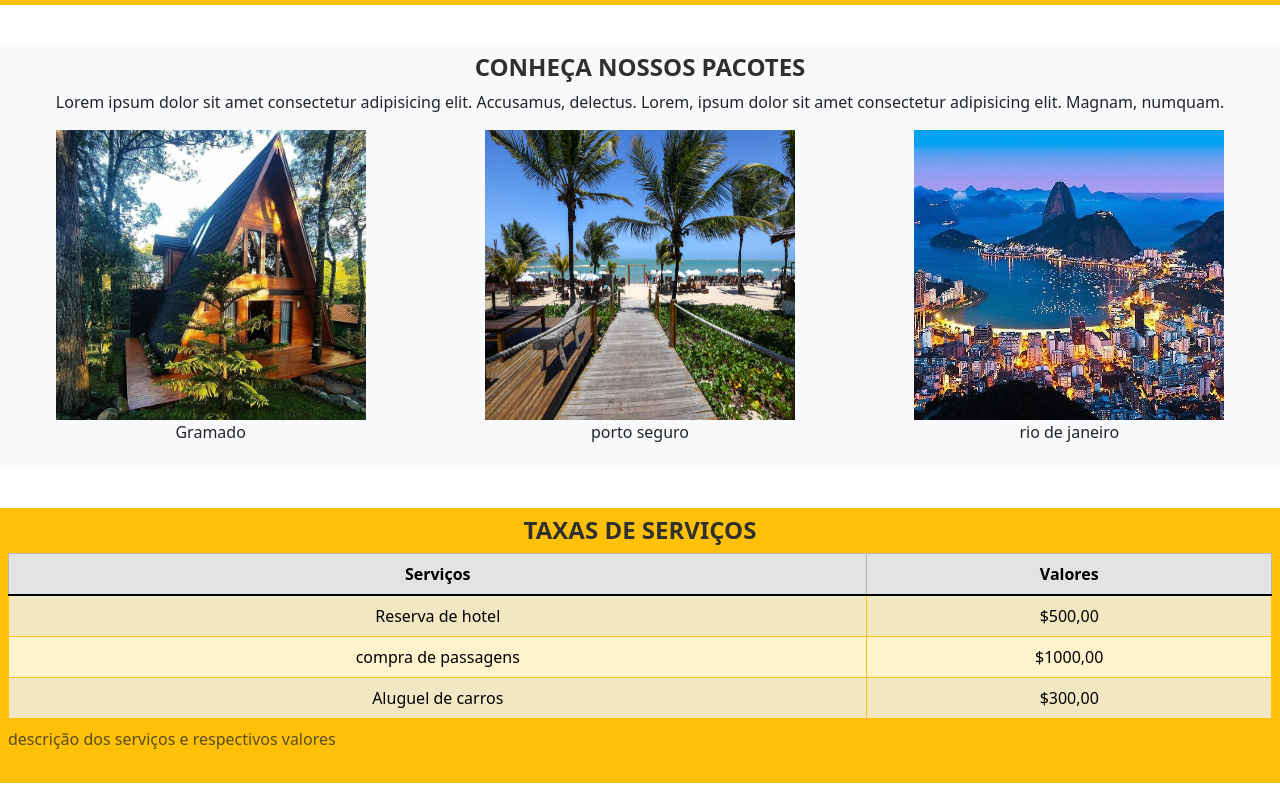
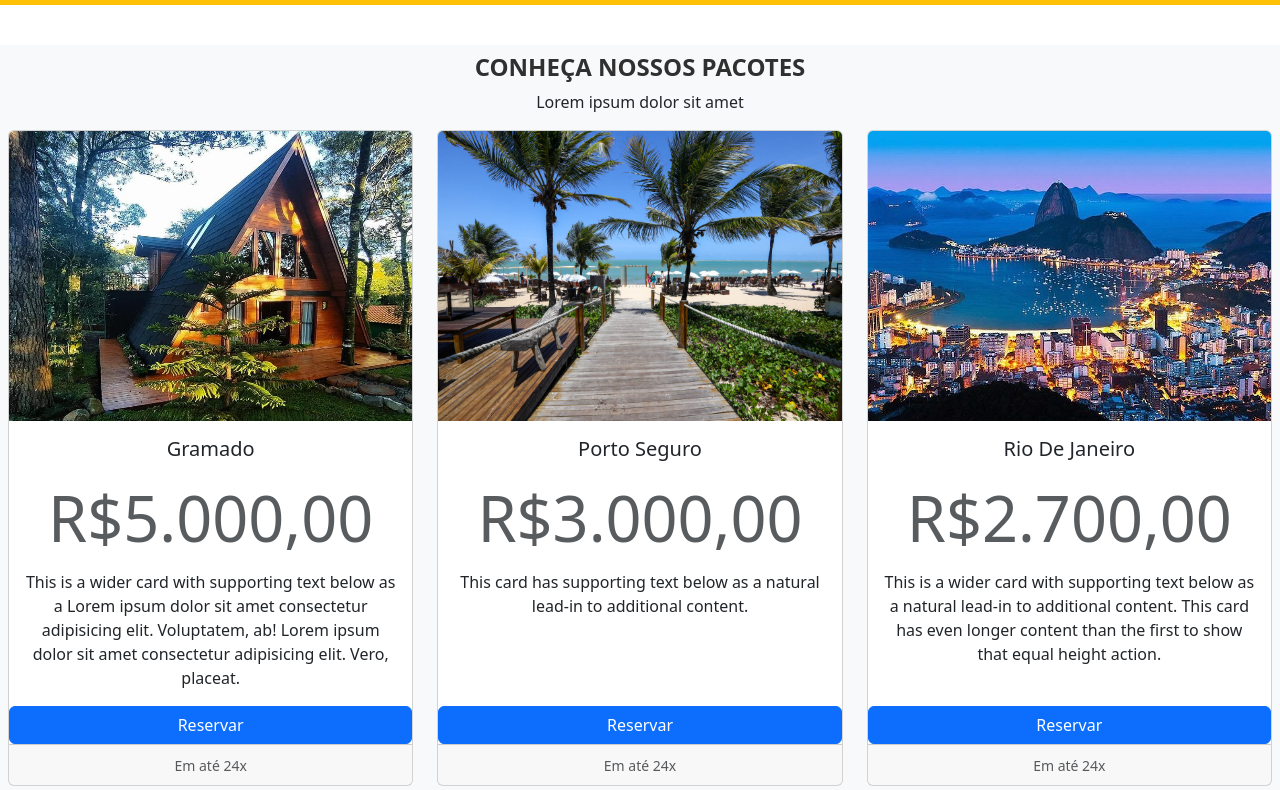
Before and after one commit to EvertonDepla/Viagem-Dos-Sonhos, a plain HTML site: page index.html in a window 1280 px wide. Shown: the part 517-1307 px from the top of the page. Drawn offline with nearby package versions, Linux system fonts and the light colour scheme.

Commit message:
adição de modal

```diff
--- a/index.html
+++ b/index.html
@@ -51,9 +51,12 @@
         </nav>
         <div id="carouselExampleCaptions" class="carousel slide" data-bs-ride="false">
             <div class="carousel-indicators">
-                <button type="button" data-bs-target="#carouselExampleCaptions" data-bs-slide-to="0" class="active" aria-current="true" aria-label="Slide 1"></button>
-                <button type="button" data-bs-target="#carouselExampleCaptions" data-bs-slide-to="1" aria-label="Slide 2"></button>
-                <button type="button" data-bs-target="#carouselExampleCaptions" data-bs-slide-to="2" aria-label="Slide 3"></button>
+                <button type="button" data-bs-target="#carouselExampleCaptions" data-bs-slide-to="0" class="active"
+                    aria-current="true" aria-label="Slide 1"></button>
+                <button type="button" data-bs-target="#carouselExampleCaptions" data-bs-slide-to="1"
+                    aria-label="Slide 2"></button>
+                <button type="button" data-bs-target="#carouselExampleCaptions" data-bs-slide-to="2"
+                    aria-label="Slide 3"></button>
             </div>
             <div class="carousel-inner">
                 <div class="carousel-item active">
@@ -63,19 +66,21 @@
                     </div>
                 </div>
                 <div class="carousel-item">
-                    <img src="./assets/foz-do-iguaçu.jpg" class="d-block w-100" alt="Riacho em foz do iguaçu" >
+                    <img src="./assets/foz-do-iguaçu.jpg" class="d-block w-100" alt="Riacho em foz do iguaçu">
                     <div class="carousel-caption d-none d-md-block">
                         <h5>De norte a sul</h5>
                     </div>
                 </div>
                 <div class="carousel-item">
-                    <img src="./assets/salvador-bahia.webp" class="d-block w-100" alt="Casas coloridas em Salvador Bahia">
+                    <img src="./assets/salvador-bahia.webp" class="d-block w-100"
+                        alt="Casas coloridas em Salvador Bahia">
                     <div class="carousel-caption d-none d-md-block">
                         <h5>Venha conhecer o Brasil</h5>
                     </div>
                 </div>
             </div>
-            <button class="carousel-control-prev" type="button" data-bs-target="#carouselExampleCaptions" data-bs-slide="prev">
+            <button class="carousel-control-prev" type="button" data-bs-target="#carouselExampleCaptions"
+                data-bs-slide="prev">
                 <span class="carousel-control-prev-icon" aria-hidden="true"></span>
                 <span class="visually-hidden">Previous</span>
             </button>
@@ -88,21 +93,54 @@
     </header>
     <section class="container-fluid bg-light text-center p-2">
         <h2>Conheça nossos pacotes</h2>
-        <p>Lorem ipsum dolor sit amet consectetur adipisicing elit. Accusamus, delectus. Lorem, ipsum dolor sit amet
-            consectetur adipisicing elit. Magnam, numquam.</p>
-        <div class="row">
-            <figure class="col text-center">
-                <img src="./assets/chales-em-gramado.jpg" alt="chale em gramado">
-                <figcaption>Gramado</figcaption>
-            </figure>
-            <figure class="col text-center">
-                <img src="./assets/porto-seguro.jpg" alt="porto seguro">
-                <figcaption>porto seguro</figcaption>
-            </figure>
-            <figure class="col text-center">
-                <img src="./assets/rio-de-janeiro.jpg" alt="rio de janeiro">
-                <figcaption>rio de janeiro</figcaption>
-            </figure>
+        <p>Lorem ipsum dolor sit amet</p>
+        <div class="row row-cols-1 row-cols-md-3 g-4">
+            <div class="col">
+                <div class="card h-">
+                    <img src="./assets/chales-em-gramado.jpg" class="card-img-top" alt="...">
+                    <div class="card-body">
+                        <h5 class="card-title">Gramado</h5>
+                        <h1 class="card-subtitle text-muted">R$5.000,00</h1>
+                        <p class="card-text">This is a wider card with supporting text below as a Lorem ipsum dolor sit amet consectetur adipisicing elit. Voluptatem, ab! Lorem ipsum dolor sit amet consectetur adipisicing elit. Vero, placeat.</p>
+                    </div>
+                    <a href="#" class="btn btn-primary" data-bs-toggle="modal" data-bs-target="#exampleModal">Reservar</a>
+                    <div class="card-footer">
+                        <small class="text-body-secondary">Em até 24x</small>
+                    </div>
+                </div>
+            </div>
+            <div class="col">
+                <div class="card h-100">
+                    <img src="./assets/porto-seguro.jpg" class="card-img-top" alt="...">
+                    <div class="card-body">
+                        <h5 class="card-title">Porto Seguro</h5>
+                        <h1 class="card-subtitle text-muted">R$3.000,00</h1>
+                        <p class="card-text">This card has supporting text below as a natural lead-in to additional content.</p>
+                    </div>
+                    <a href="#" class="btn btn-primary" data-bs-toggle="modal" data-bs-target="#exampleModal">Reservar</a>
+                    <div class="card-footer">
+                        <small class="text-body-secondary">Em até 24x</small>
+                    </div>
+                </div>
+            </div>
+            <div class="col">
+                <div class="card h-100">
+                    <img src="./assets/rio-de-janeiro.jpg" class="card-img-top" alt="...">
+                    <div class="card-body">
+                        <h5 class="card-title">Rio De Janeiro</h5>
+                        <h1 class="card-subtitle text-muted">R$2.700,00</h1>
+                        <p class="card-text">This is a wider card with supporting text below as a natural lead-in to
+                            additional content. This card has even longer content than the first to show that equal
+                            height action.</p>
+                    </div>
+                    <a href="#" class="btn btn-primary" data-bs-toggle="modal"
+                        data-bs-target="#exampleModal">Reservar</a>
+                    <div class="card-footer">
+                        <small class="text-body-secondary">Em até 24x</small>
+                    </div>
+                </div>
+            </div>
+        </div>
         </div>
     </section>
     <section class="container-fluid bg-warning text-xl-center p-2">
@@ -199,4 +237,22 @@
         crossorigin="anonymous"></script>
 </body>
 
+<div class="modal fade" id="exampleModal" tabindex="-1" aria-labelledby="exampleModalLabel" aria-hidden="true">
+    <div class="modal-dialog">
+        <div class="modal-content">
+            <div class="modal-header">
+                <h1 class="modal-title fs-5" id="exampleModalLabel">Suas Compras</h1>
+                <button type="button" class="btn-close" data-bs-dismiss="modal" aria-label="Close"></button>
+            </div>
+            <div class="modal-body">
+                Produto adicionado ao carrinho!
+            </div>
+            <div class="modal-footer">
+                <button type="button" class="btn btn-primary" data-bs-dismiss="modal">Continuar Comprando</button>
+                <button type="button" class="btn btn-success">Finalizar a compra</button>
+            </div>
+        </div>
+    </div>
+</div>
+
 </html>
--- a/style.css
+++ b/style.css
@@ -43,3 +43,6 @@ h2{
 .w-100 {
     height: 450px;
 }
+.modal-title {
+    color: black;
+}
```
